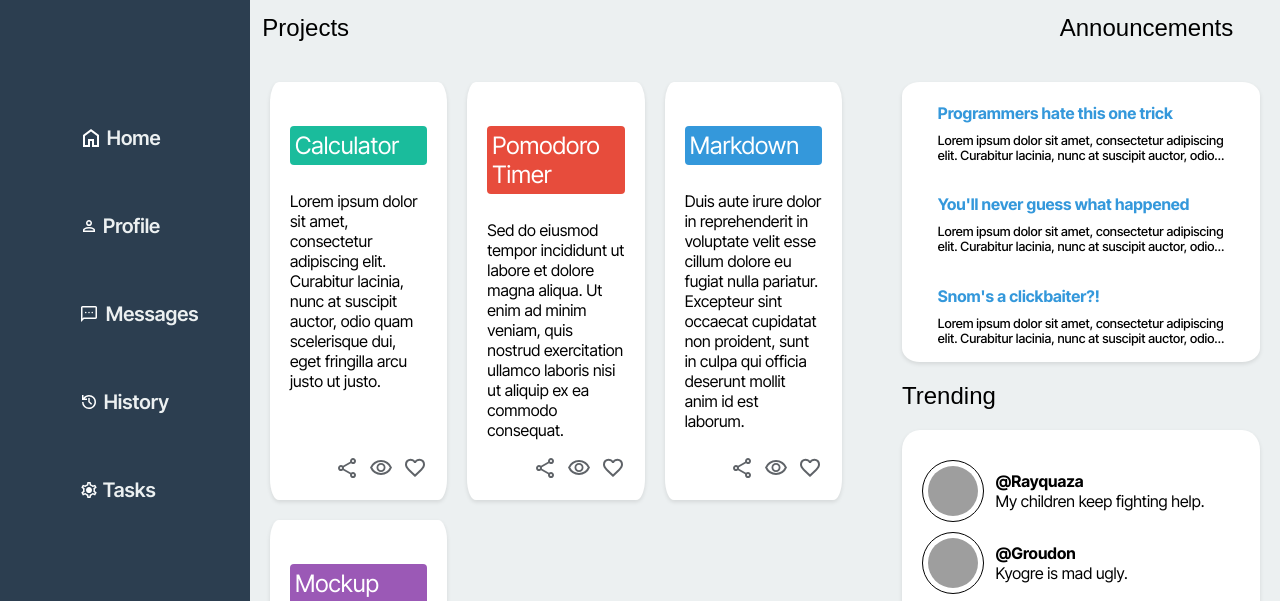
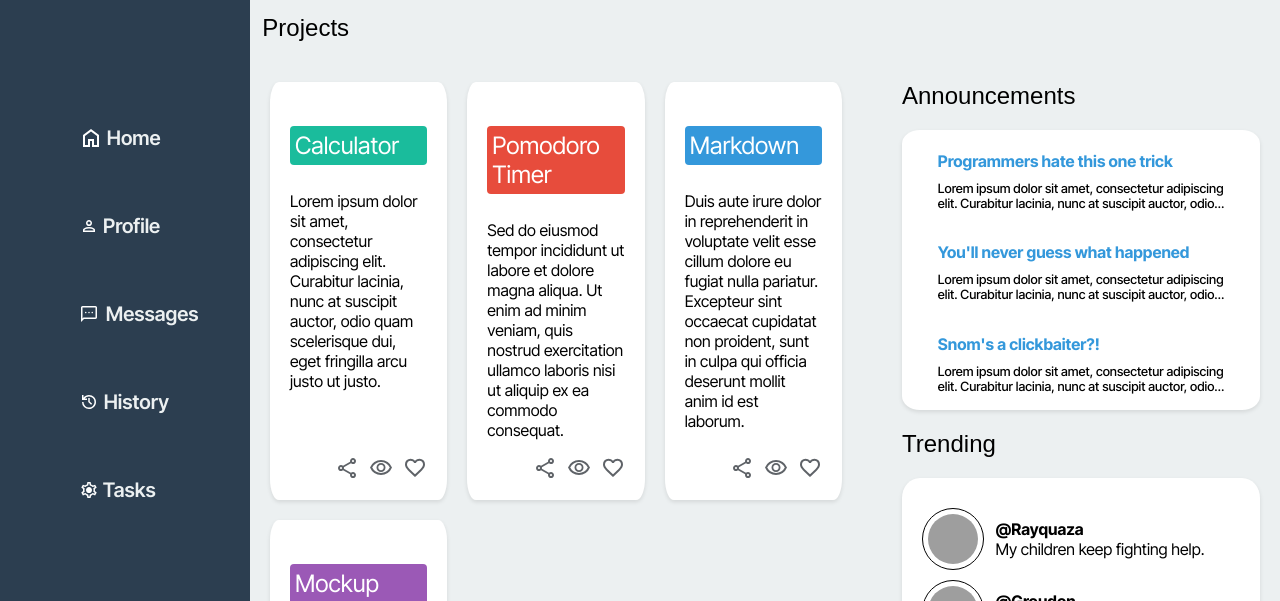
Before and after one commit to Levytein/AdminBoard, a plain HTML site: page index.html in a window 1280 px wide. Shown: the part 156-757 px from the top of the page. Drawn offline with Linux system fonts and the light colour scheme; grey boxes are pictures that could not be loaded.

Commit message:
Update to styling for better responsiveness

```diff
--- a/index.html
+++ b/index.html
@@ -106,7 +106,6 @@
             <div>
                 <div style="display:flex;">
                     <h2 style="margin-left:1.2%">Projects</h2>
-                    <h2 style="margin-left: 69%;">Announcements</h2>
                 </div>
 
             <div class="projectContainer">
@@ -149,6 +148,7 @@
                     </div>
                 </div>
                 <div class="rightBar">
+                    <h2 style="margin:0;">Announcements</h2>
                     <div class="announcement">
                         <ul  class="sideBarList">
                             <li>
```
